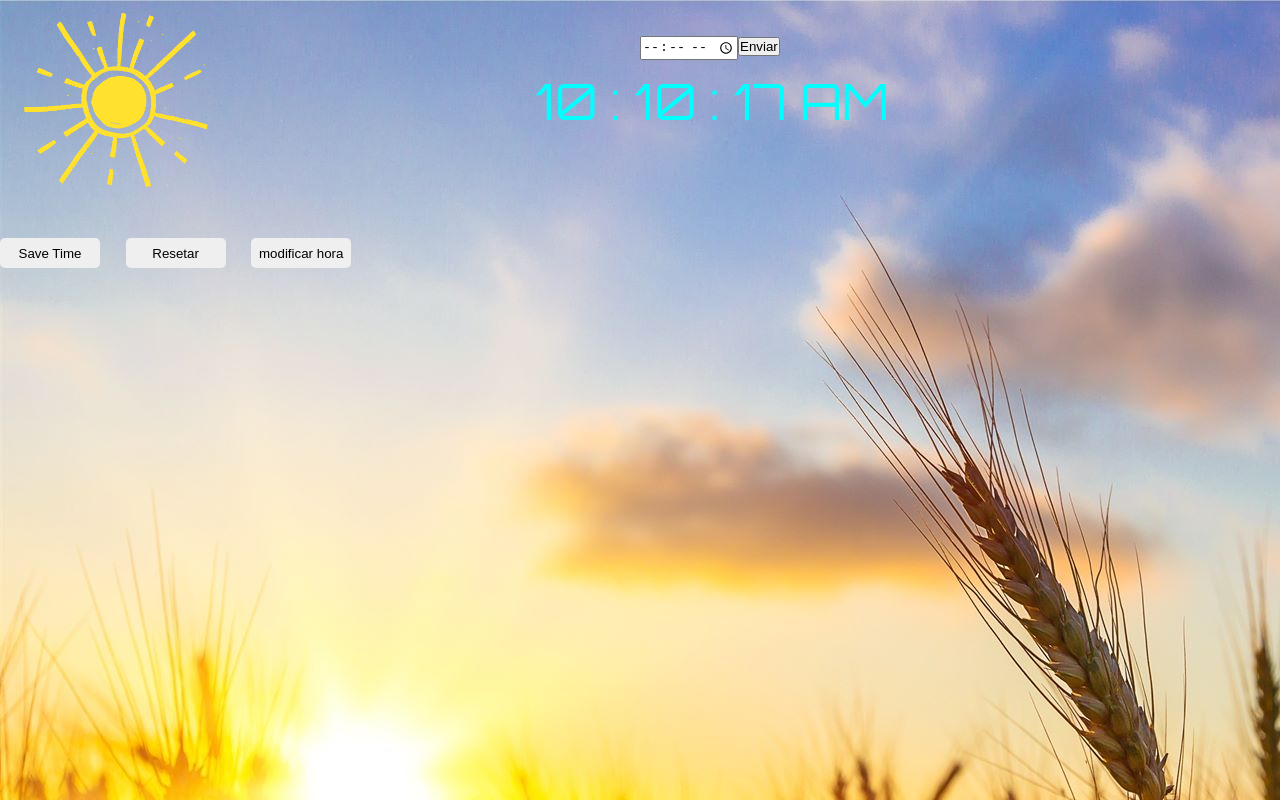
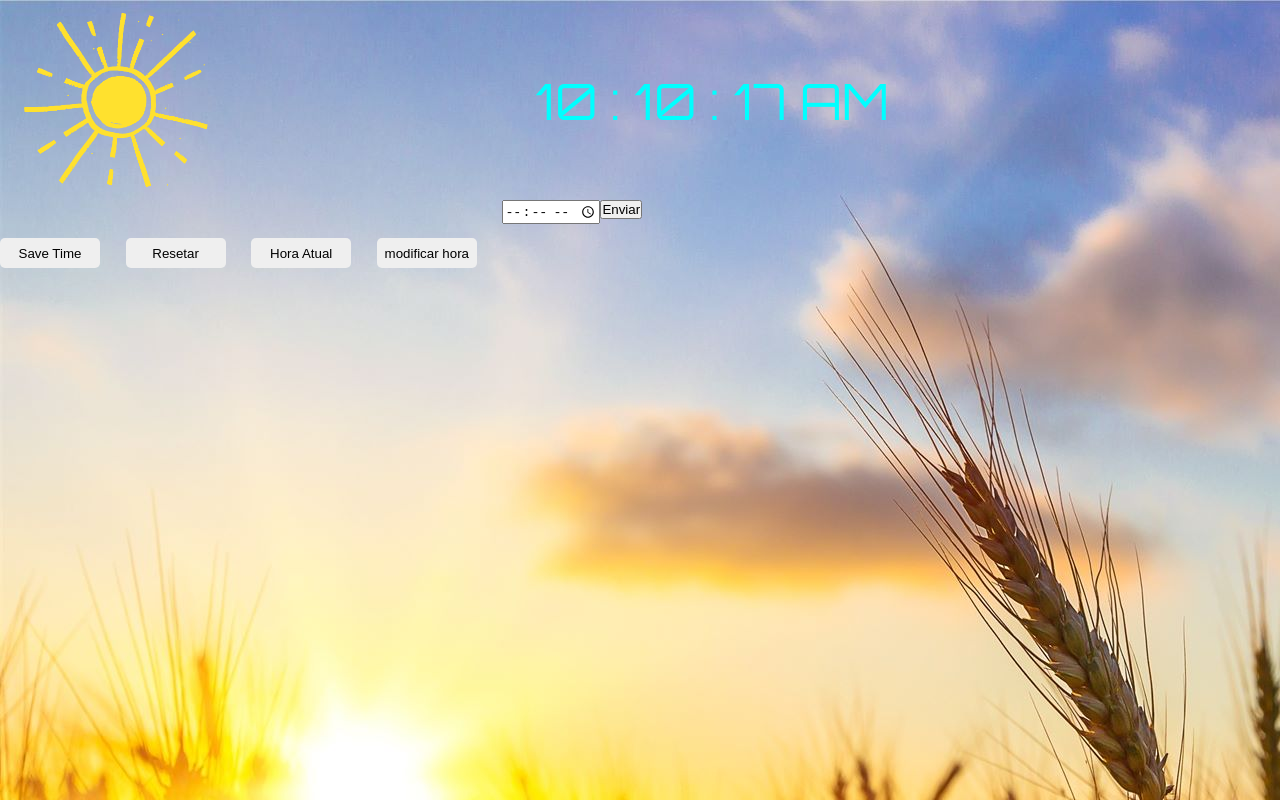
Before and after one commit to MavrosCode/DarkCode, a website: page ClockAndTimer/index.html in a window 1280 px wide. Both pictures are taken after a click on the button "modificar hora". Drawn offline with Linux system fonts and the light colour scheme.

Commit message:
Data Hora atual

```diff
--- a/ClockAndTimer/index.html
+++ b/ClockAndTimer/index.html
@@ -21,6 +21,7 @@
     <section  id="baixo">
         <button class="botoes" id="btnSaveTime" onclick="saveTime()">Save Time</button>
         <button class="botoes" id="btnResetar" onclick="resetar()">Resetar</button>
+        <button class="botoes" id="btnHoraAtual" onclick="ObterHoraAgora()">Hora Atual</button>
         <button class="botoes" id="btnModify" onclick="modificar()">modificar hora</button>
     </section>
     <section>
--- a/ClockAndTimer/script.js
+++ b/ClockAndTimer/script.js
@@ -41,15 +41,13 @@ function saveTime() {
     novoTempo.textContent = `Salvo: ${hora}:${minuto}:${segundo} ${diaOuNoite}`
     Salvo.appendChild(novoTempo);
 }
+
 function modificar() {
-    const sessao = document.getElementById('entrar')
-    sessao.style.position = "absolute"
-    sessao.style.top = "0"
-    sessao.style.left = "50%"
 
+    const baixo = document.getElementById('baixo')
     const entradas = document.createElement('input')
     entradas.type = "time"
-    sessao.appendChild(entradas)
+    baixo.appendChild(entradas)
     const botao = document.createElement('button')
     botao.innerText = "Enviar"
     botao.addEventListener('click',() =>{
@@ -57,6 +55,18 @@ function modificar() {
         [hora, minuto] = horario.split(':')
         document.getElementById('relogio').innerHTML = `${hora} : ${minuto} : ${segundo} ${diaOuNoite}`
     })
+    baixo.appendChild(botao)
+    setTimeout(() => {
+        baixo.removeChild(botao)
+        baixo.removeChild(entradas)
+    }, 5000);
 
-    sessao.appendChild(botao)
+
 }
+
+function ObterHoraAgora() {
+    const dataHoraAtual = new Date();
+    hora = dataHoraAtual.getHours()
+    minuto = dataHoraAtual.getMinutes()
+    segundo = dataHoraAtual.getSeconds()
+}
--- a/ClockAndTimer/style.css
+++ b/ClockAndTimer/style.css
@@ -36,9 +36,10 @@ body{
 }
 
 #baixo{
-
+    height: 50%;
     width: 100%;
     display: flex;
+    align-items:start;
 }
 .botoes{
     margin-top: 3%;
```
